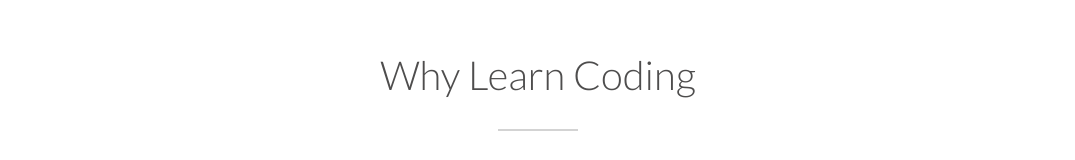
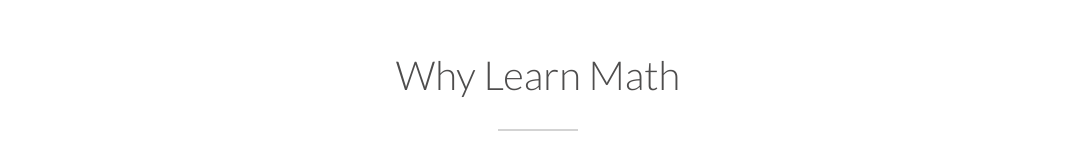
Before and after one commit to Newbie2008/Math-Game, a plain HTML site: page index.html in a window 1280 px wide. Shown: the part 1485-1645 px from the top of the page, without its empty margins (102-1177 px from the left). Drawn offline with Linux system fonts and the light colour scheme.

Commit message:
Update index.html

```diff
--- a/index.html
+++ b/index.html
@@ -93,7 +93,7 @@
     <!-- END ABOUT SECTION -->
 
     <section id="benefits">
-      <div class="section-headline">Why Learn Coding</div>
+      <div class="section-headline">Why Learn Math</div>
       <div class="line"></div>
       <div class="row">
         <div class="one-of-three">
```
